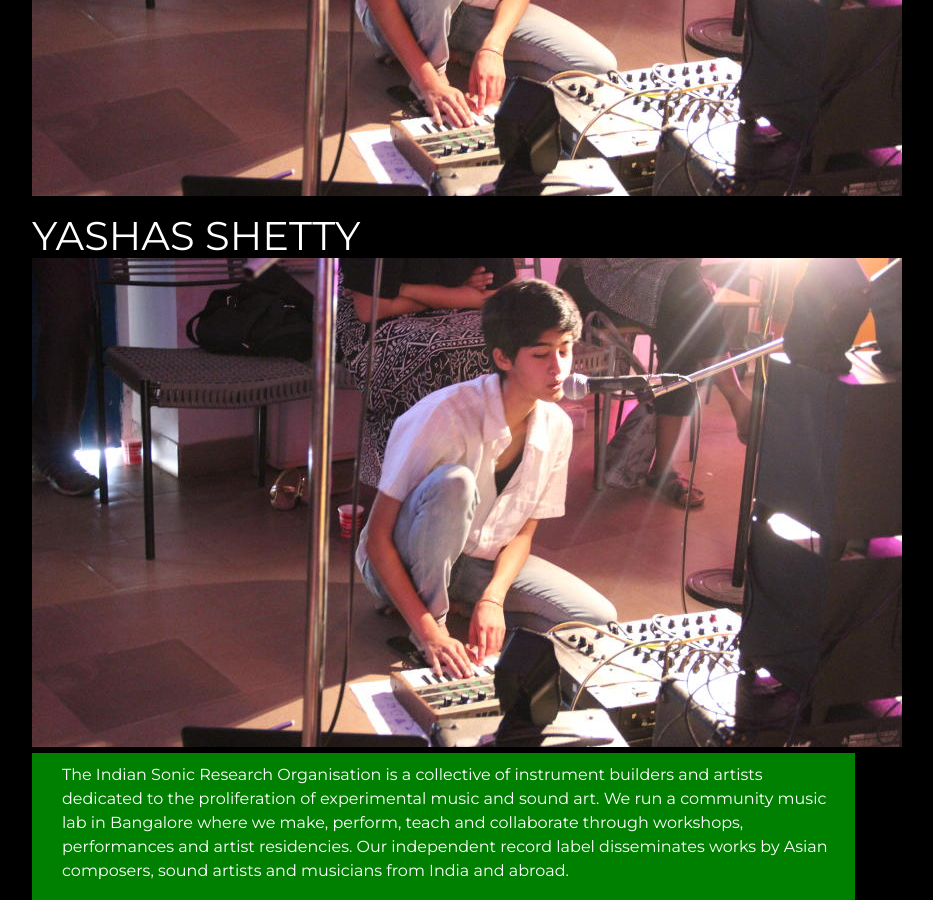
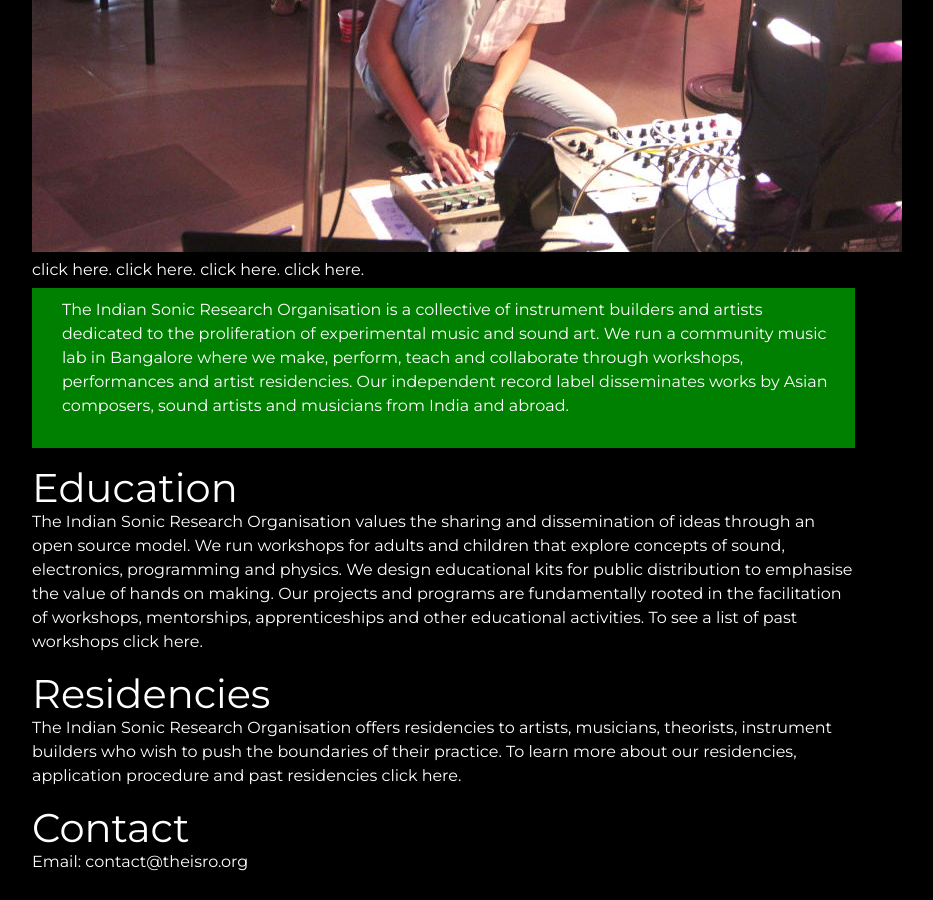
Before and after one commit to ya5ha5/theisro.github.io, a Jekyll site: the page built from yashas.md, in a window 1280 px wide and 900 px high, scrolled down 365 px. Shown: the whole window, without its empty margins (303-1236 px from the left). Built offline with Jekyll 4.4.1, drawn with Linux system fonts in a browser that asks for light colours; nearby versions of some CDN libraries.

Commit message:
Update yashas.md

```diff
--- a/yashas.md
+++ b/yashas.md
@@ -2,12 +2,11 @@
 layout: page
 title: YASHAS
 ---
+# YASHAS SHETTY
 
 ![Tanisha](/assets/img/tanisha.jpg)
 
-# YASHAS SHETTY
-
-![Tanisha](/assets/img/tanisha.jpg)
+[click here.](/workshop.html) [click here.](/workshop.html) [click here.](/workshop.html) [click here.](/workshop.html)
 
 {:.highlight-green}
 The Indian Sonic Research Organisation is a collective of instrument builders and artists dedicated to the proliferation of experimental music and sound art. We run a community music lab in Bangalore where we make, perform, teach and collaborate through workshops, performances and artist residencies. Our independent record label disseminates works by Asian composers, sound artists and musicians from India and abroad.
```
